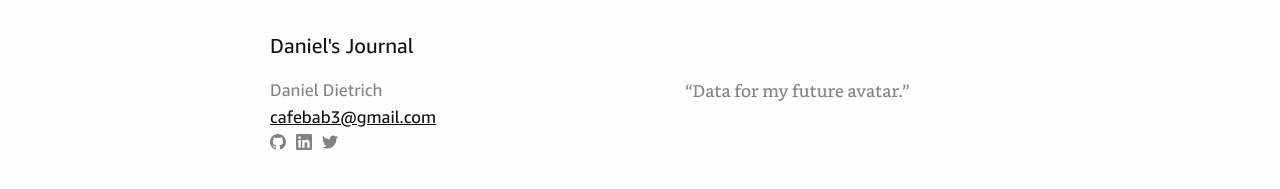
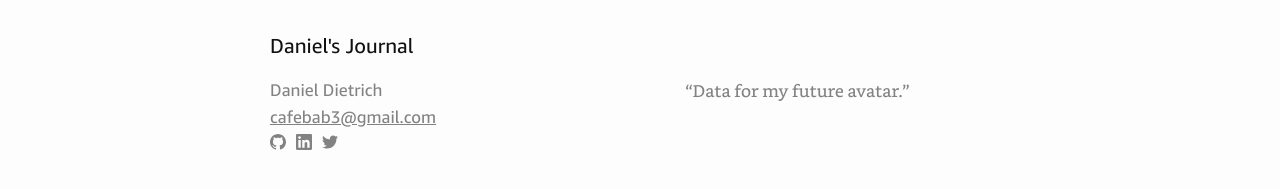
Before and after one commit to danieldietrich/journal, a Jekyll site: the page built from index.md, in a window 1280 px wide. Shown: the part 682-871 px from the top of the page. Built offline with Jekyll 4.4.1, drawn with Linux system fonts in a browser that asks for light colours.

Commit message:
Fix link color in footer

```diff
--- a/_sass/minima/_layout.scss
+++ b/_sass/minima/_layout.scss
@@ -135,6 +135,9 @@
   color: $grey-color;
   margin-left: -$spacing-unit / 2;
   @extend %clearfix;
+  a {
+    color: $grey-color;
+  }
 }
 
 .footer-col {
```
